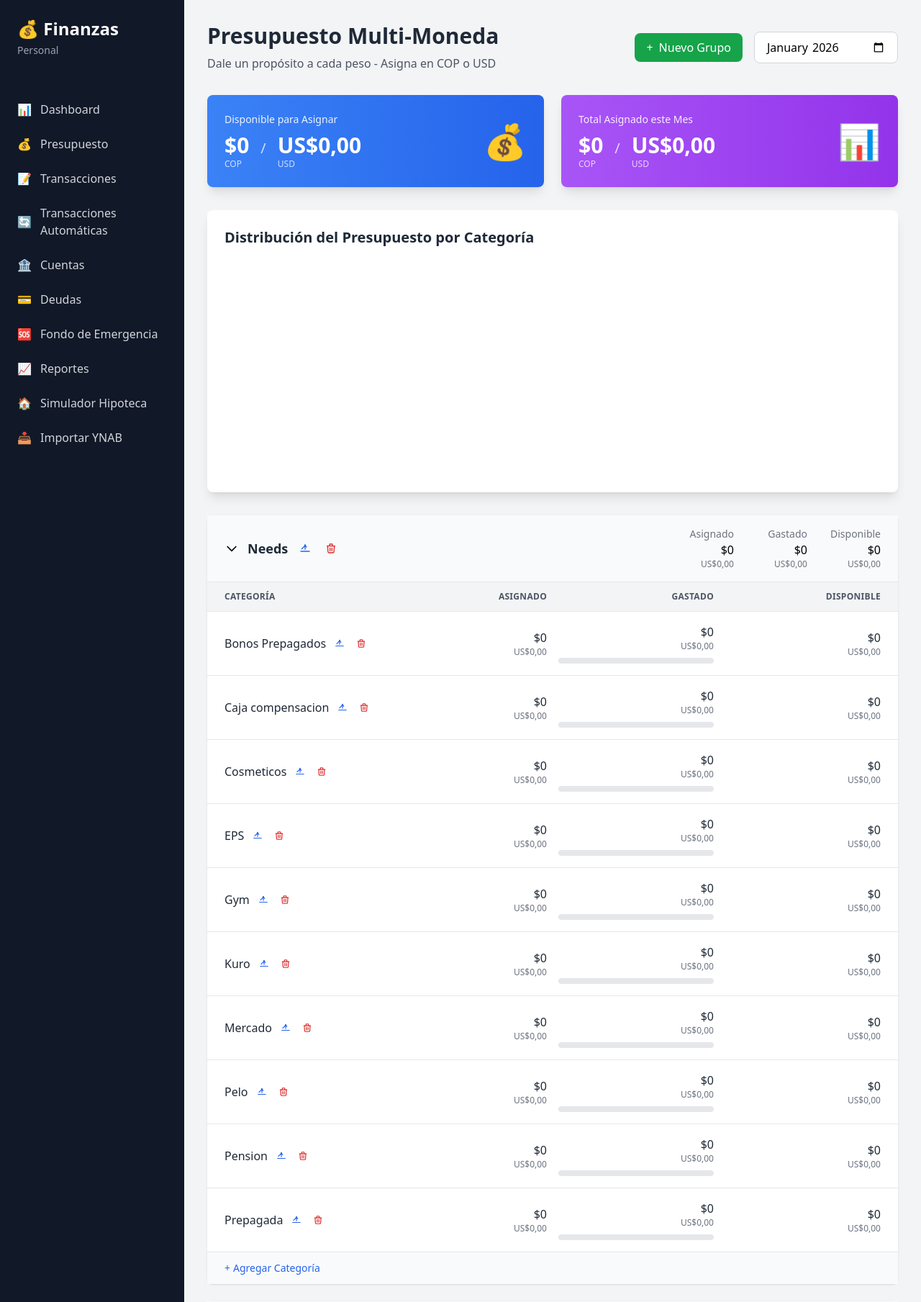
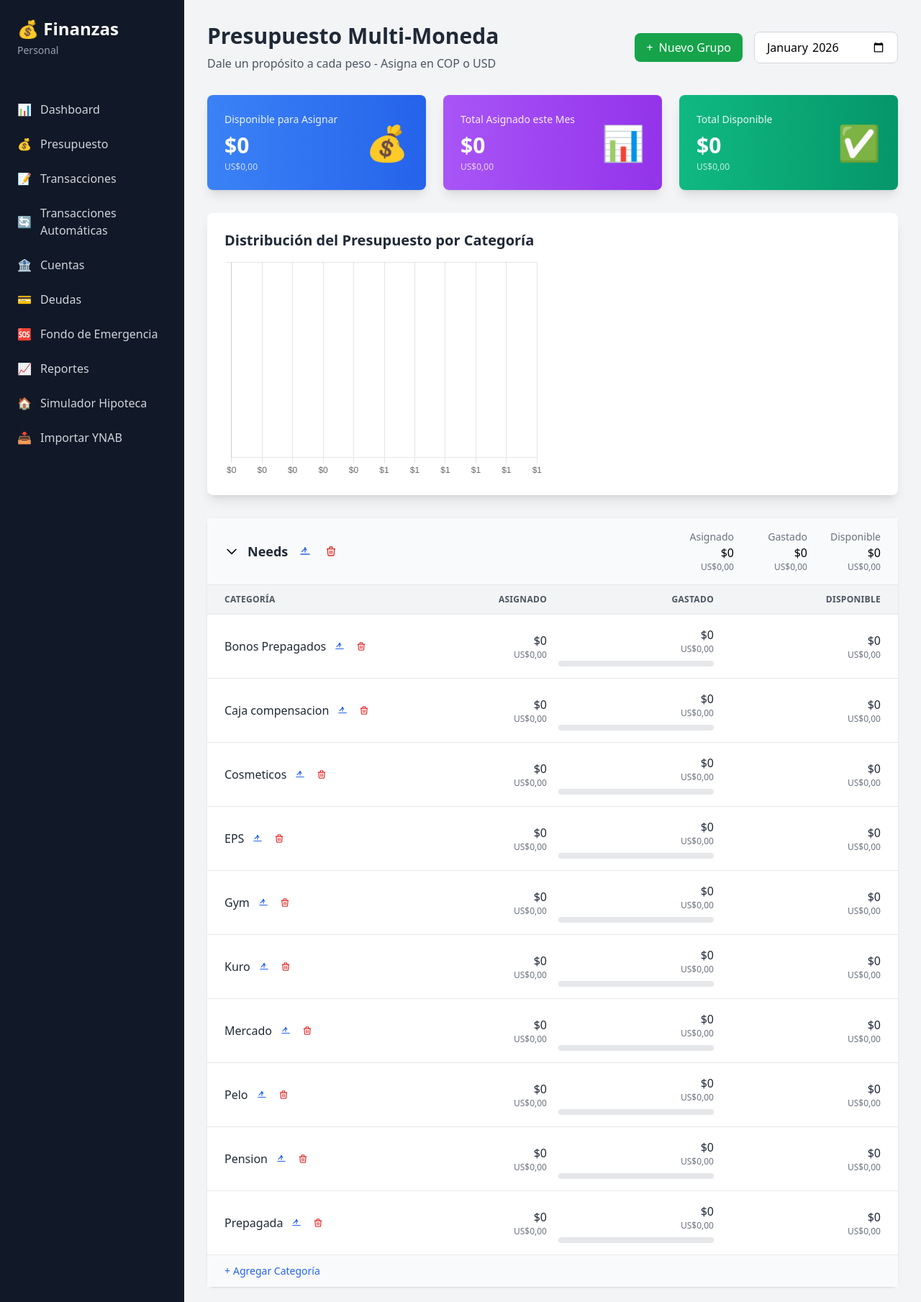
Before and after one commit to oscarems/personal_finances, a FastAPI app: page /budget in a window 1280 px wide. Shown: the top 1809 px of the page at 72% size. Run offline with FastAPI, Linux system fonts and the light colour scheme; data comes from the database, SQL or seed files in the repository; data that the repository does not hold is empty; a map, chart or similar area stays blank; some libraries are stand-ins or nearby versions.

Commit message:
Update budget totals and bar chart

```diff
--- a/frontend/templates/budget.html
+++ b/frontend/templates/budget.html
@@ -19,22 +19,15 @@
 </div>
 
 <!-- Budget Summary Grid -->
-<div class="grid grid-cols-2 gap-6 mb-8">
+<div class="grid grid-cols-1 lg:grid-cols-3 gap-6 mb-8">
     <!-- Ready to Assign Banner -->
     <div class="bg-gradient-to-r from-blue-500 to-blue-600 rounded-lg shadow-lg p-6 text-white">
         <div class="flex justify-between items-center">
             <div class="flex-1">
                 <p class="text-sm opacity-90 mb-2">Disponible para Asignar</p>
-                <div class="flex items-baseline space-x-4">
-                    <div>
-                        <p class="text-3xl font-bold" id="readyToAssignCOP">$0</p>
-                        <p class="text-xs opacity-75">COP</p>
-                    </div>
-                    <div class="text-xl opacity-75">/</div>
-                    <div>
-                        <p class="text-3xl font-bold" id="readyToAssignUSD">US$0.00</p>
-                        <p class="text-xs opacity-75">USD</p>
-                    </div>
+                <div>
+                    <p class="text-3xl font-bold" id="readyToAssignTotalCOP">$0</p>
+                    <p class="text-xs opacity-75 mt-1" id="readyToAssignTotalUSD">US$0.00</p>
                 </div>
             </div>
             <div class="text-5xl">💰</div>
@@ -46,30 +39,37 @@
         <div class="flex justify-between items-center">
             <div class="flex-1">
                 <p class="text-sm opacity-90 mb-2">Total Asignado este Mes</p>
-                <div class="flex items-baseline space-x-4">
-                    <div>
-                        <p class="text-3xl font-bold" id="totalAssignedCOP">$0</p>
-                        <p class="text-xs opacity-75">COP</p>
-                    </div>
-                    <div class="text-xl opacity-75">/</div>
-                    <div>
-                        <p class="text-3xl font-bold" id="totalAssignedUSD">US$0.00</p>
-                        <p class="text-xs opacity-75">USD</p>
-                    </div>
+                <div>
+                    <p class="text-3xl font-bold" id="totalAssignedTotalCOP">$0</p>
+                    <p class="text-xs opacity-75 mt-1" id="totalAssignedTotalUSD">US$0.00</p>
                 </div>
             </div>
             <div class="text-5xl">📊</div>
         </div>
     </div>
+
+    <!-- Total Available Banner -->
+    <div class="bg-gradient-to-r from-emerald-500 to-emerald-600 rounded-lg shadow-lg p-6 text-white">
+        <div class="flex justify-between items-center">
+            <div class="flex-1">
+                <p class="text-sm opacity-90 mb-2">Total Disponible</p>
+                <div>
+                    <p class="text-3xl font-bold" id="totalAvailableCOP">$0</p>
+                    <p class="text-xs opacity-75 mt-1" id="totalAvailableUSD">US$0.00</p>
+                </div>
+            </div>
+            <div class="text-5xl">✅</div>
+        </div>
+    </div>
 </div>
 
-<!-- Budget Distribution Pie Chart -->
+<!-- Budget Distribution Bar Chart -->
 <div class="bg-white rounded-lg shadow-lg p-6 mb-8">
     <h3 class="text-xl font-bold text-gray-800 mb-4">Distribución del Presupuesto por Categoría</h3>
     <div class="grid grid-cols-1 lg:grid-cols-2 gap-6">
         <!-- Chart Canvas -->
         <div class="flex items-center justify-center" style="height: 300px;">
-            <canvas id="budgetPieChart"></canvas>
+            <canvas id="budgetBarChart"></canvas>
         </div>
         <!-- Legend -->
         <div id="budgetChartLegend" class="overflow-y-auto" style="max-height: 300px;">
@@ -267,7 +267,7 @@
     let currentMonth = new Date();
     let selectedCategory = null;
     let selectedCategoryData = null;
-    let budgetPieChart = null;  // Chart.js instance for pie chart
+    let budgetBarChart = null;  // Chart.js instance for bar chart
 
     // Exchange rates (will be loaded from API)
     let EXCHANGE_RATE_USD_TO_COP = 4000;  // Default, will be updated
@@ -428,17 +428,23 @@
     function displayBudget(dataCOP, dataUSD) {
         if (!dataCOP || !dataUSD) return;
 
-        // Display Ready to Assign in BOTH currencies
-        document.getElementById('readyToAssignCOP').textContent =
+        // Display Ready to Assign total in both currencies (combined)
+        document.getElementById('readyToAssignTotalCOP').textContent =
             `$${formatAmount(dataCOP.ready_to_assign, 0)}`;
-        document.getElementById('readyToAssignUSD').textContent =
+        document.getElementById('readyToAssignTotalUSD').textContent =
             `US$${formatAmount(dataUSD.ready_to_assign, 2)}`;
 
-        // Display Total Assigned in BOTH currencies
-        document.getElementById('totalAssignedCOP').textContent =
+        // Display Total Assigned (sum) in both currencies
+        document.getElementById('totalAssignedTotalCOP').textContent =
             `$${formatAmount(dataCOP.totals.assigned, 0)}`;
-        document.getElementById('totalAssignedUSD').textContent =
+        document.getElementById('totalAssignedTotalUSD').textContent =
             `US$${formatAmount(dataUSD.totals.assigned, 2)}`;
+
+        // Display Total Available (sum) in both currencies
+        document.getElementById('totalAvailableCOP').textContent =
+            `$${formatAmount(dataCOP.totals.available, 0)}`;
+        document.getElementById('totalAvailableUSD').textContent =
+            `US$${formatAmount(dataUSD.totals.available, 2)}`;
 
         updateOverallocatedAlert(dataCOP.ready_to_assign, dataUSD.ready_to_assign);
 
@@ -575,11 +581,11 @@
             `;
         }).join('');
 
-        // Render the pie chart after displaying the budget
-        renderBudgetPieChart(dataCOP);
+        // Render the bar chart after displaying the budget
+        renderBudgetBarChart(dataCOP);
     }
 
-    function renderBudgetPieChart(budgetData) {
+    function renderBudgetBarChart(budgetData) {
         if (!budgetData || !budgetData.groups) return;
 
         // Collect all categories with their assigned amounts
@@ -613,26 +619,36 @@
         const backgroundColors = categoryData.map((_, index) => colors[index % colors.length]);
 
         // Destroy previous chart if it exists
-        if (budgetPieChart) {
-            budgetPieChart.destroy();
+        if (budgetBarChart) {
+            budgetBarChart.destroy();
         }
 
-        // Create new pie chart
-        const ctx = document.getElementById('budgetPieChart').getContext('2d');
-        budgetPieChart = new Chart(ctx, {
-            type: 'pie',
+        // Create new bar chart
+        const ctx = document.getElementById('budgetBarChart').getContext('2d');
+        budgetBarChart = new Chart(ctx, {
+            type: 'bar',
             data: {
                 labels: labels,
                 datasets: [{
                     data: amounts,
                     backgroundColor: backgroundColors,
-                    borderWidth: 2,
+                    borderWidth: 1,
                     borderColor: '#fff'
                 }]
             },
             options: {
                 responsive: true,
-                maintainAspectRatio: true,
+                maintainAspectRatio: false,
+                indexAxis: 'y',
+                scales: {
+                    x: {
+                        ticks: {
+                            callback: function(value) {
+                                return `$${formatAmount(value, 0)}`;
+                            }
+                        }
+                    }
+                },
                 plugins: {
                     legend: {
                         display: false  // We'll create a custom legend
@@ -641,9 +657,9 @@
                         callbacks: {
                             label: function(context) {
                                 const label = context.label || '';
-                                const value = context.parsed || 0;
+                                const value = context.parsed.x || 0;
                                 const total = context.dataset.data.reduce((a, b) => a + b, 0);
-                                const percentage = ((value / total) * 100).toFixed(1);
+                                const percentage = total > 0 ? ((value / total) * 100).toFixed(1) : 0;
                                 return `${label}: $${formatAmount(value, 0)} (${percentage}%)`;
                             }
                         }
@@ -662,7 +678,7 @@
             return `
                 <div class="flex items-center justify-between py-2 px-3 hover:bg-gray-50 rounded">
                     <div class="flex items-center space-x-3">
-                        <div class="w-4 h-4 rounded-full flex-shrink-0" style="background-color: ${color}"></div>
+                        <div class="w-4 h-4 rounded flex-shrink-0" style="background-color: ${color}"></div>
                         <span class="text-sm font-medium text-gray-700">${cat.name}</span>
                     </div>
                     <div class="text-right">
```
